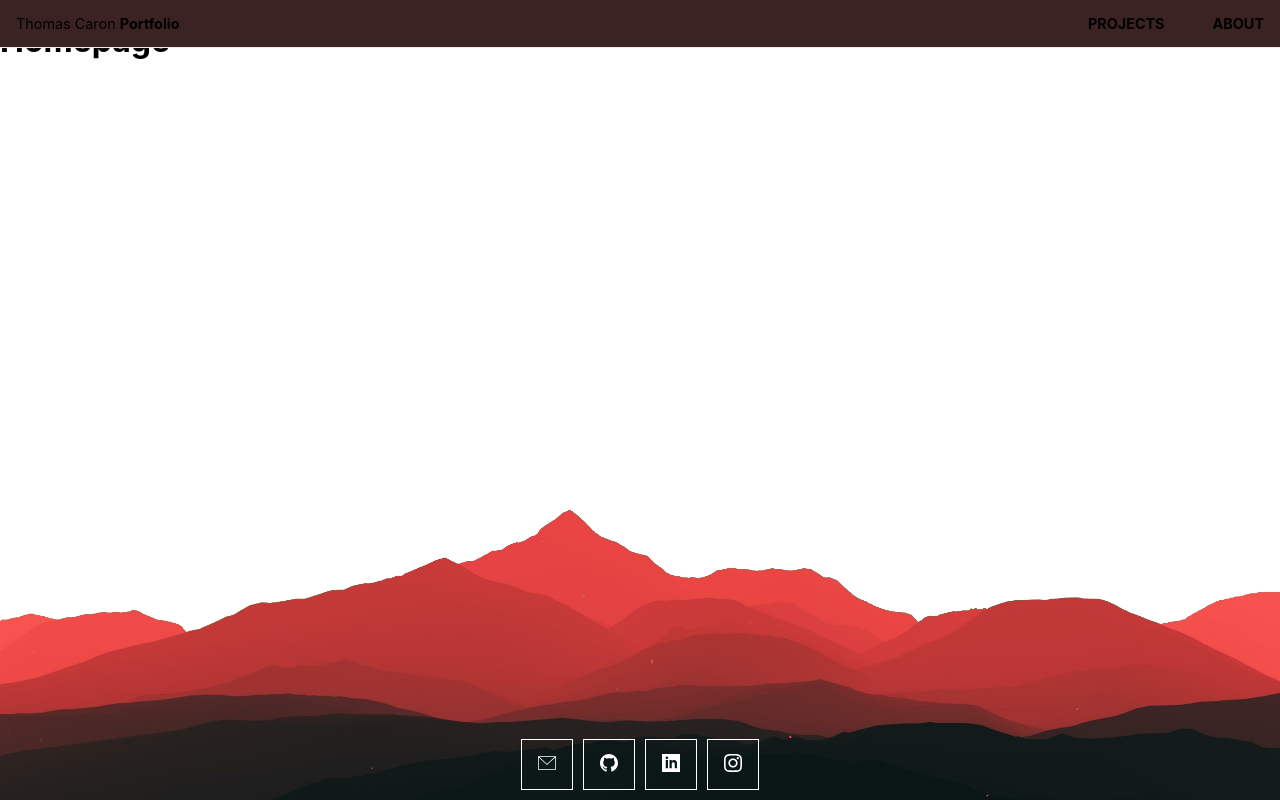
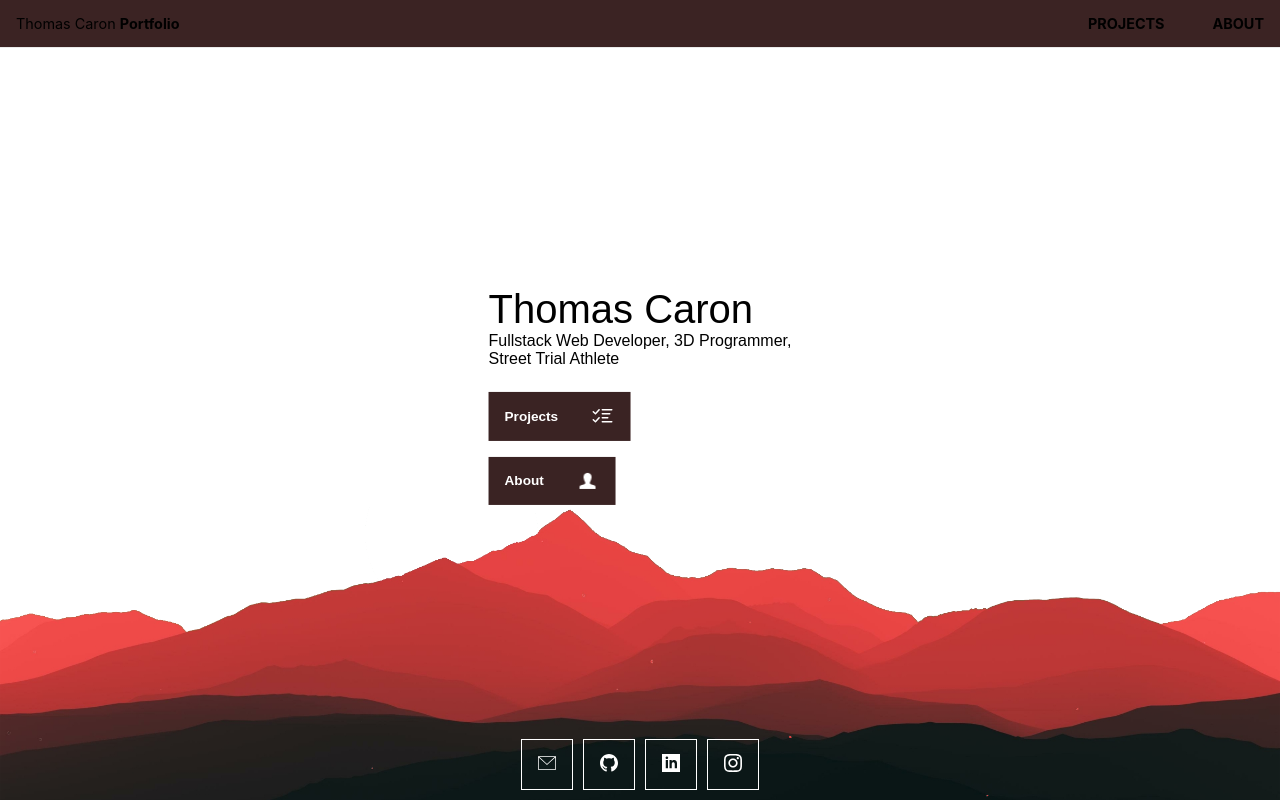
Before and after one commit to thomas-rooty/thomas-caron, a Next.js app: page / in a window 1280 px wide. Built offline with nearby package versions, Linux system fonts and the light colour scheme.

Commit message:
added Header

```diff
--- a/app/page.module.css
+++ b/app/page.module.css
@@ -9,6 +9,7 @@
 }
 
 .main {
+  height: 100%;
   padding: 0;
   flex: 1;
   display: flex;
--- a/app/page.tsx
+++ b/app/page.tsx
@@ -1,11 +1,12 @@
 import styles from './page.module.css'
+import Header from "../components/ui/Header";
 import Footer from "../components/ui/Footer";
 
 const Home = () => {
   return (
     <div className={styles.container}>
       <div className={styles.main}>
-        <h1>Homepage</h1>
+        <Header />
       </div>
       <footer>
         <Footer/>
--- /dev/null
+++ b/components/ui/Header.module.css
@@ -0,0 +1,76 @@
+.header {
+  margin: 0;
+  padding: 0;
+  width: 100%;
+  height: 100%;
+}
+
+.content {
+  position: absolute;
+  top: 50%;
+  left: 50%;
+  transform: translate(-50%, -50%);
+}
+
+.name__desc {
+  display: flex;
+  flex-direction: column;
+  justify-content: center;
+}
+
+.name {
+  font-size: 2.5rem;
+}
+
+.desc {
+  font-size: 1rem;
+}
+
+.name, .desc {
+  font-family: 'IBM Plex Sans', sans-serif;
+  color: black;
+  font-weight: 300;
+  margin: 0;
+  text-align: start;
+}
+
+.buttons {
+  display: flex;
+  flex-direction: column;
+  justify-content: center;
+  margin-top: 1rem;
+}
+
+.button {
+  background-color: #3a2323;
+  cursor: pointer;
+  margin: 0.5rem 0;
+  padding: .2rem 1rem;
+  width: fit-content;
+  transition: all .2s ease-in-out;
+}
+
+.button:hover {
+  box-shadow: inset 0 0 0 2px #a6a13b;
+}
+
+.button__content {
+  display: flex;
+  flex-direction: row;
+  justify-content: center;
+  align-items: center;
+}
+
+.button__text {
+  color: white;
+  font-weight: bold;
+  font-family: 'Montserrat', sans-serif;
+  font-size: .85rem;
+}
+
+.button__icon {
+  margin-left: 2rem;
+  width: 1.5rem;
+  height: 1.5rem;
+  filter: invert(1);
+}
--- /dev/null
+++ b/components/ui/Header.tsx
@@ -0,0 +1,31 @@
+import styles from './Header.module.css'
+import Link from 'next/link'
+
+const Header = () => {
+  return (
+    <header className={styles.header}>
+      <div className={styles.content}>
+        <div className={styles.name__desc}>
+          <h1 className={styles.name}>Thomas Caron</h1>
+          <p className={styles.desc}>Fullstack Web Developer, 3D Programmer, <br/>Street Trial Athlete</p>
+        </div>
+        <div className={styles.buttons}>
+          <Link className={styles.button} href="/projects">
+            <div className={styles.button__content}>
+              <p className={styles.button__text}>Projects</p>
+              <img className={styles.button__icon} src="/assets/projects.svg" alt="Projects icon"/>
+            </div>
+          </Link>
+          <Link className={styles.button} href="/about">
+            <div className={styles.button__content}>
+              <p className={styles.button__text}>About</p>
+              <img className={styles.button__icon} src="/assets/person.svg" alt="About icon"/>
+            </div>
+          </Link>
+        </div>
+      </div>
+    </header>
+  )
+}
+
+export default Header;
```
Also changed, not shown: public/assets/person.svg (added), public/assets/projects.svg (added).
